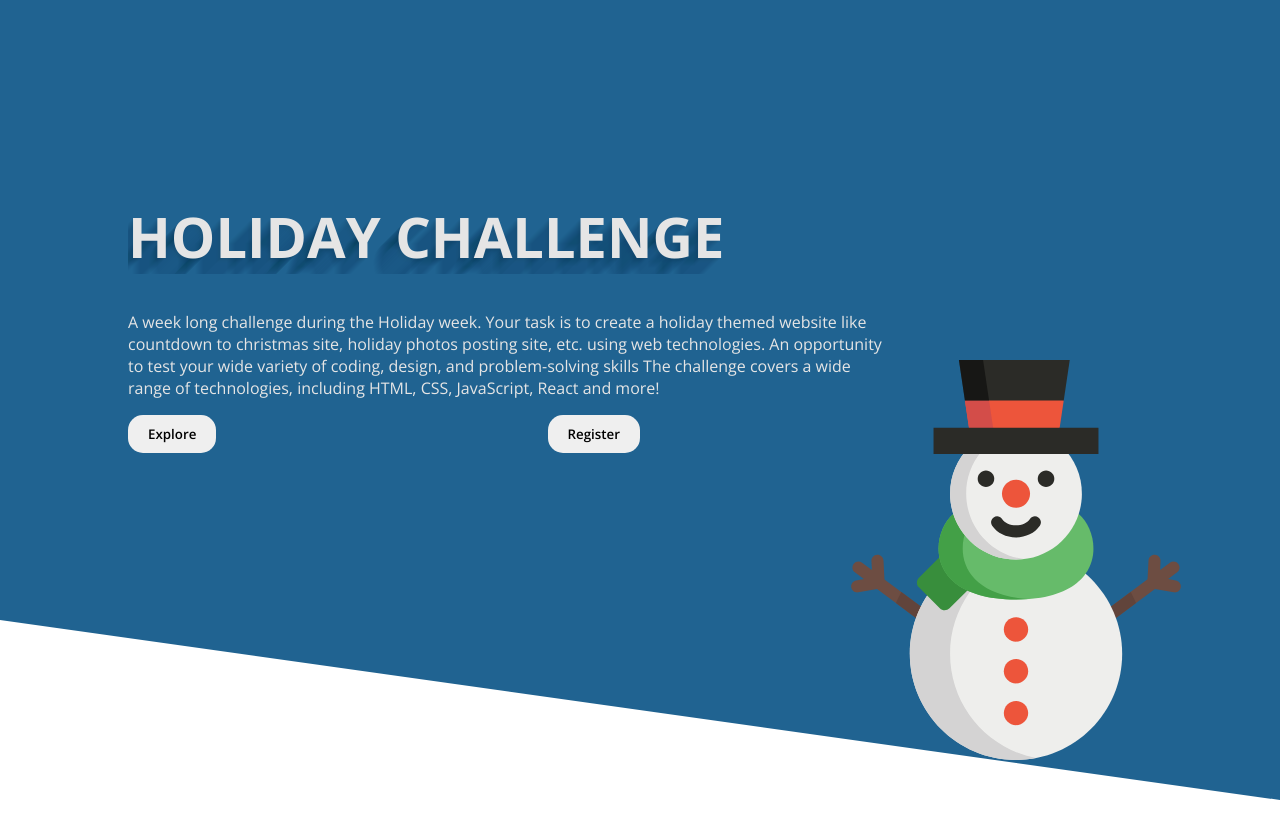
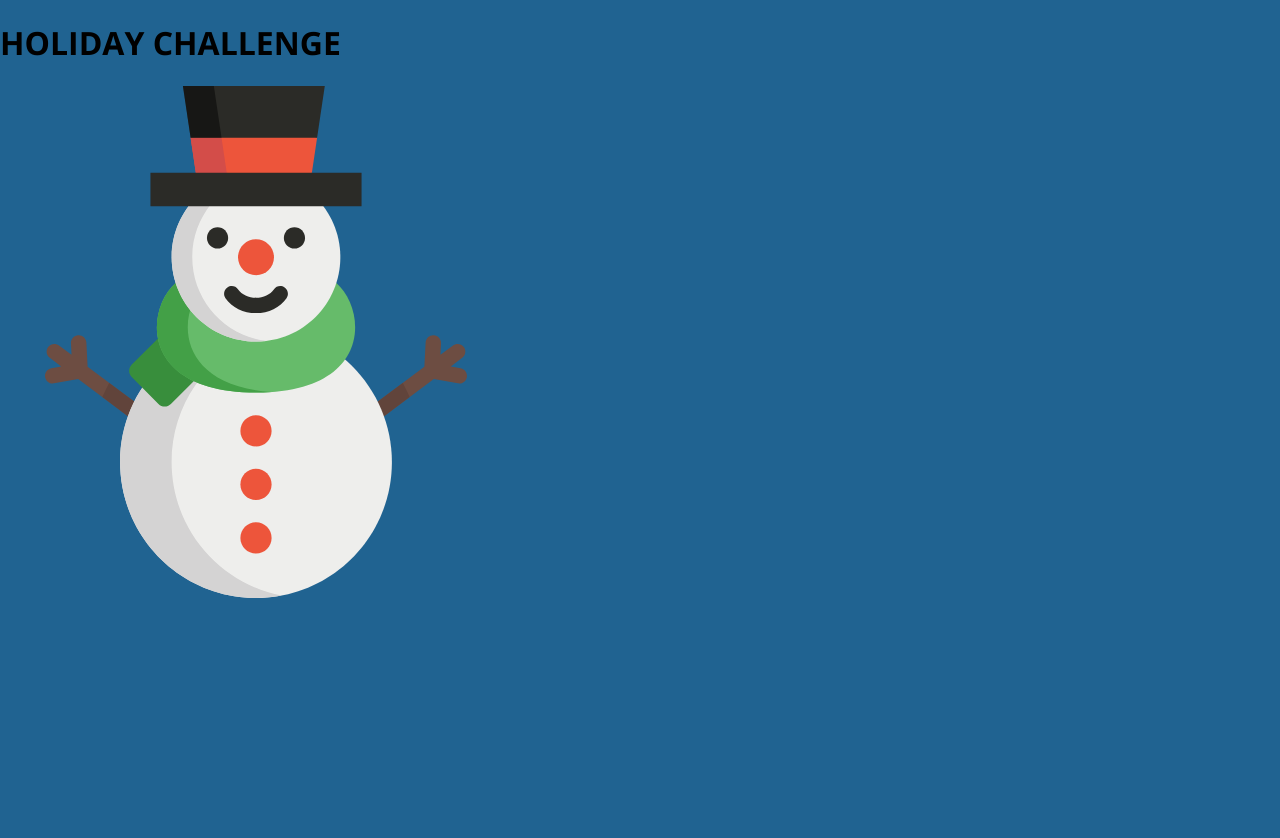
Before and after one commit to giridhar7632/Holiday-Challenge, a Next.js app: page / in a window 1280 px wide. Shown: the top 838 px of the page. After the commit the page ends 800 px from the top, so only its background shows below. Built offline with nearby package versions, Linux system fonts and the light colour scheme.

Commit message:
added components

```diff
--- /dev/null
+++ b/pages/components/Header.js
@@ -0,0 +1,12 @@
+export default function Header() {
+  return(
+    <main>
+        <div>
+          <h1>
+            HOLIDAY CHALLENGE
+          </h1>
+        </div>
+        <img src="/snowman.svg" alt="snowman" />
+    </main>
+  )
+}
--- a/pages/index.js
+++ b/pages/index.js
@@ -1,5 +1,6 @@
 import Head from 'next/head'
 import styles from '../styles/Home.module.css'
+import Header from './components/Header'
 
 export default function Home() {
 
@@ -9,28 +10,7 @@ export default function Home() {
         <title>Holiday Overlay</title>
         <link rel="icon" href="/snowman.svg" />
       </Head>
-      <main className={styles.main}>
-        <div className={styles.section}>
-          <div className={styles.content}>
-            <h1 className={styles.title}>
-              HOLIDAY CHALLENGE
-            </h1>
-            <p>
-            A week long challenge during the Holiday week. Your task is to create a holiday themed website like countdown to christmas site, holiday photos posting site, etc. using web technologies. An opportunity to test your wide variety of coding, design, and problem-solving skills The challenge covers a wide range of technologies, including HTML, CSS, JavaScript, React and more!
-            </p>
-            <div className={styles.btncontainer}>
-              <button id={styles.btn} className={styles.explore}>Explore</button>
-              <button id={styles.btn} className={styles.register}>Register</button>
-            </div>
-          </div>
-          <img src="/snowman.svg" alt="snowman" className={styles.snowman} />
-          <span className={styles.skewed}>
-          </span>
-        </div>
-        <div className={styles.section}>
-        </div>
-        <div className={styles.section}></div>
-      </main>
+      <Header />
     </div>
   )
 }
--- a/styles/Home.module.css
+++ b/styles/Home.module.css
@@ -4,78 +4,3 @@
   flex-direction: column;
   font-family: 'Open Sans', sans-serif;
 }
-.section{
-  color: #E5E5E5;
-  width: 100vw;
-  height: 100vh;
-  z-index: 100;
-}
-.content{
-  position: absolute;
-  top: 20%;
-  left: 10%;
-  width: 60vw;
-}
-.title{
-  font-size: 56px;
-  text-shadow: 1px 1px 0 rgba(0,0,0,0.1);
-  text-shadow:
-    -1px 1px rgba(0,0,0,0.01),
-    -2px 2px rgba(0,0,0,0.03),
-    -3px 3px rgba(0,0,0,0.025),
-    -4px 4px rgba(0,0,0,0.02),
-    -5px 5px rgba(0,0,0,0.015),
-    -6px 6px rgba(0,0,0,0.01),
-    -7px 7px rgba(0,0,0,0.01),
-    -8px 8px rgba(0,0,0,0.01),
-    -9px 9px rgba(0,0,0,0.01),
-    -10px 10px rgba(0,0,0,0.01),
-    -11px 11px rgba(0,0,0,0.01),
-    -12px 12px rgba(0,0,0,0.01),
-    -13px 13px rgba(0,0,0,0.01),
-    -14px 14px rgba(0,0,0,0.01),
-    -15px 15px rgba(0,0,0,0.01),
-    -16px 16px rgba(0,0,0,0.01),
-    -17px 17px rgba(0,0,0,0.01),
-    -18px 18px rgba(0,0,0,0.01),
-    -19px 19px rgba(0,0,0,0.01),
-    -20px 20px rgba(0,0,0,0.01),
-    -21px 21px rgba(0,0,0,0.01),
-    -22px 22px rgba(0,0,0,0.01),
-    -23px 23px rgba(0,0,0,0.01),
-    -24px 24px rgba(0,0,0,0.01),
-    -25px 25px rgba(0,0,0,0.01);
-}
-.snowman{
-  height: 50vh;
-  width: auto;
-  position: absolute;
-  bottom: 5%;
-  right: 5%;
-}
-.btncontainer{
-  width: 40vw;
-  display: flex;
-  align-items: center;
-  justify-content: space-between;
-}
-#btn{
-  padding: 10px 20px;
-  font-family: 'Open Sans', sans-serif;
-  border: none;
-  border-radius: 15px;
-  font-weight: 600;
-}
-.skewed{
-  position: absolute;
-  bottom: -100%;
-  left: 0;
-  height: 100%;
-  width: 100vw;
-  background: #FFFFFF;
-  transform: skewY(8deg);
-  transform-origin: top right;
-}
-.fuck{
-  transform: skewY(0deg);
-}
```
Also changed, not shown: pages/components/About.js (added), pages/components/Apply.js (added), pages/components/Mission.js (added).
